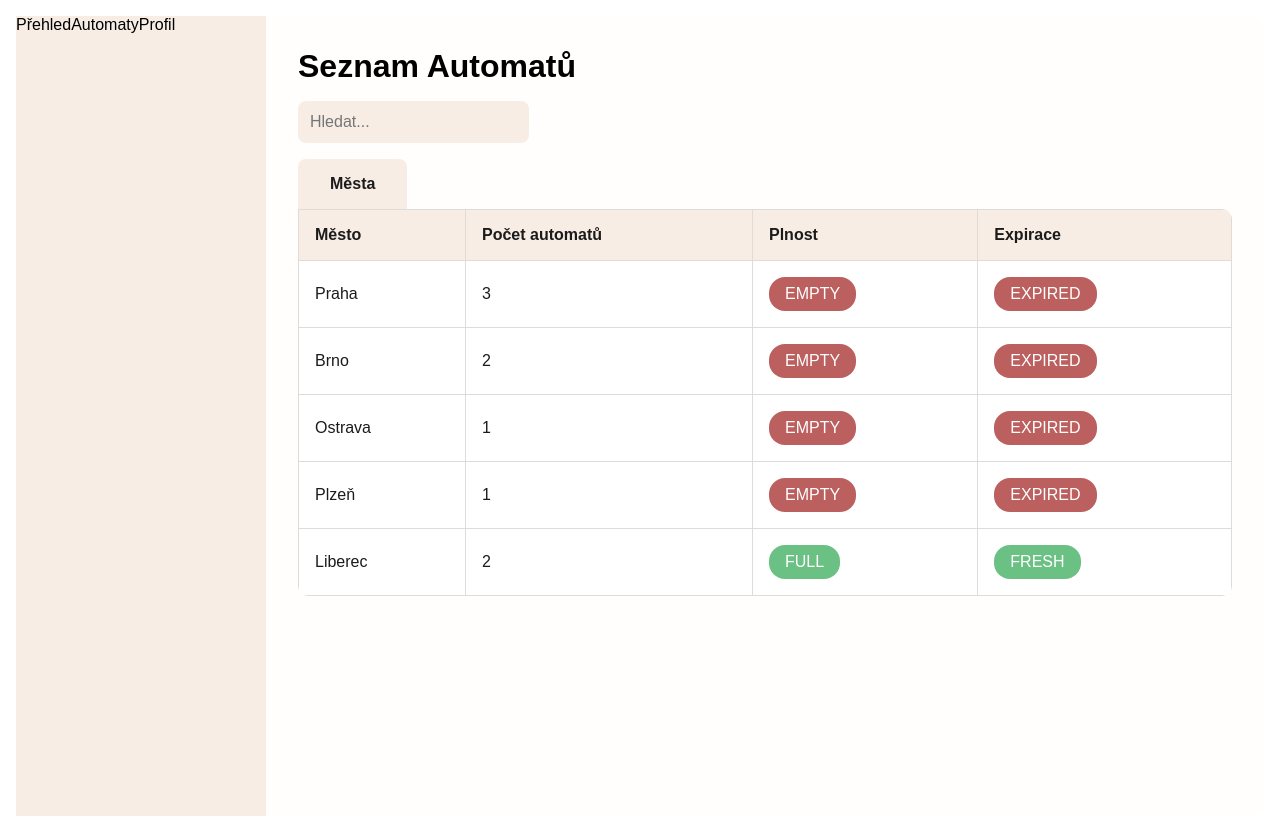
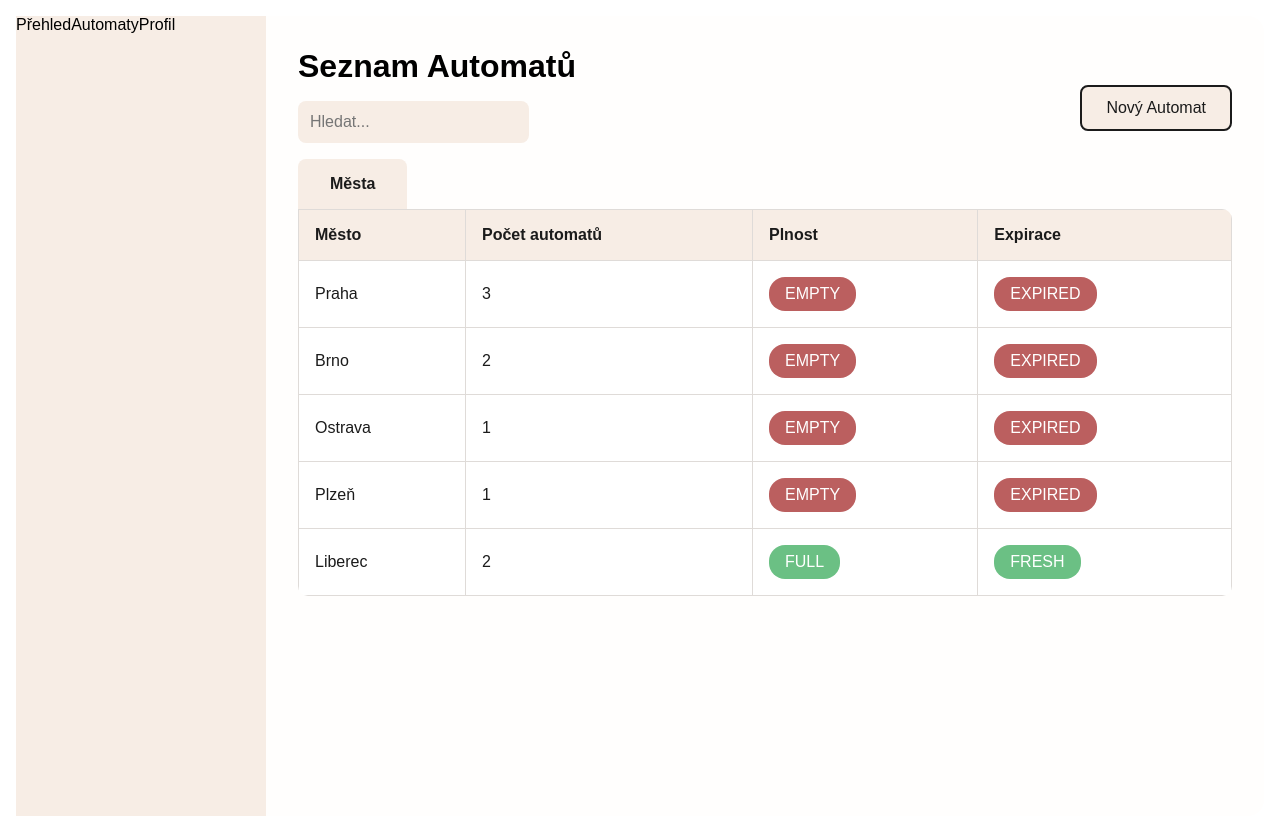
Before and after one commit to Lexikonnn/vending-machine, a React (Create React App) app: page / in a window 1280 px wide. Built offline with nearby package versions, Linux system fonts and the light colour scheme.

Commit message:
added button component

```diff
--- /dev/null
+++ b/src/components/button/Button.js
@@ -0,0 +1,11 @@
+import "./styles.css";
+
+const Button = ({ children, className = "", ...props }) => {
+    return (
+        <button {...props}>
+            {children}
+        </button>
+    );
+};
+
+export default Button;
--- /dev/null
+++ b/src/components/button/styles.css
@@ -0,0 +1,15 @@
+button{
+    padding: 12px 24px;
+    background: var(--base-color);
+    cursor: pointer;
+    color: #1b1b1b;
+    font-size: 1em;
+    border: 2px solid #1b1b1b;
+    border-radius: 8px;
+    transition: 120ms;
+}
+
+button:hover{
+    transition: 120ms;
+    scale: 103%;
+}
--- a/src/pages/TablePage.js
+++ b/src/pages/TablePage.js
@@ -6,6 +6,7 @@ import { useSearchFilter } from "../hooks/useSearchFilter";
 import { hasExpiredSlot } from "../utils/expiration";
 import Tag from "../components/tag/Tag";
 import MainLayout from "../layout/MainLayout";
+import Button from "../components/button/Button";
 import "./styles.css";
 
 
@@ -37,11 +38,14 @@ const TablePage = () => {
         <MainLayout>
             <div className="table-wrapper">
                 <h1>Seznam Automatů</h1>
-                <SearchBar
-                    value={searchTerm}
-                    onChange={setSearchTerm}
-                    placeholder="Hledat..."
-                />
+                <div className="tools-wrapper">
+                    <SearchBar
+                        value={searchTerm}
+                        onChange={setSearchTerm}
+                        placeholder="Hledat..."
+                    />
+                    <div><Button>Nový Automat</Button></div>
+                </div>
                 <nav className="route-nav">
                     <ul>
                         <li
--- a/src/pages/styles.css
+++ b/src/pages/styles.css
@@ -67,3 +67,9 @@ ul {
     margin: 32px;
     width: 100%;
   }
+
+  .tools-wrapper{
+    display: flex;
+    flex-direction: row;
+    justify-content: space-between;
+  }
```
